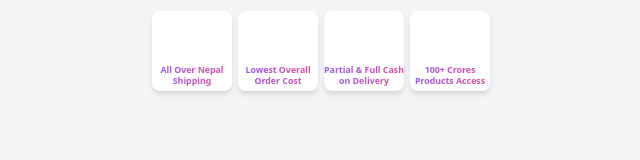
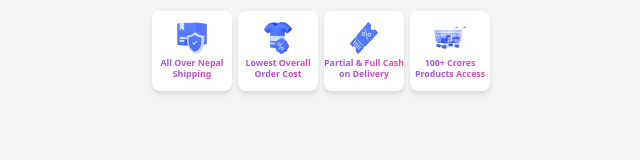
Before and after one commit to drimam/dnep, a plain HTML site: page container.html in a window 1280 px wide. Shown: the whole page, without its empty margins (319-959 px from the left). Drawn offline with nearby package versions, Linux system fonts and the light colour scheme.

Commit message:
Update container.html

```diff
--- a/container.html
+++ b/container.html
@@ -3,7 +3,7 @@
 <head>
     <meta charset="UTF-8">
     <meta name="viewport" content="width=device-width, initial-scale=1.0">
-    <title>Enhanced Square Containers with iframes</title>
+    <title>Enhanced Square Containers with Icons</title>
     <script src="https://cdn.tailwindcss.com"></script>
     <script>
         tailwind.config = {
@@ -14,8 +14,8 @@
                         'custom-hover': '0 10px 15px -3px rgba(0, 0, 0, 0.1), 0 4px 6px -2px rgba(0, 0, 0, 0.05)',
                     },
                     fontSize: {
-                        'xxs': '0.5rem', // Small font size
-                        'xs': '0.550rem', // Slightly larger than xxs
+                        'xxs': '0.5rem',
+                        'xs': '0.550rem',
                     },
                 }
             }
@@ -28,18 +28,17 @@
             -webkit-text-fill-color: transparent;
         }
 
-        /* Media query for desktop view (width > 600px) */
         @media (min-width: 600px) {
             .container-desktop {
-                width: 150px; /* Increase the size for desktop view */
+                width: 150px;
                 height: 150px;
             }
-            .iframe-desktop {
-                width: 60px; /* Increase iframe size */
+            .icon-desktop {
+                width: 60px;
                 height: 60px;
             }
             .text-desktop {
-                font-size: 0.75rem; /* Slightly increase text size */
+                font-size: 0.75rem;
             }
         }
     </style>
@@ -48,20 +47,28 @@
     <div class="container mx-auto py-2">
         <div class="flex flex-wrap justify-center items-center gap-2.4">
             <div class="w-20 h-20 bg-white rounded-lg shadow-custom p-0.6 flex flex-col items-center justify-between transition-all duration-300 ease-in-out hover:shadow-custom-hover hover:-translate-y-1 container-desktop" style="margin: 3px;">
-                <iframe class="w-8 h-8 iframe-desktop" src="" frameborder="0"></iframe>
-                <p class="text-center text-xs font-semibold leading-tight gradient-text pb-1 text-desktop">All Over Nepal Shipping</p>
+                <div class="flex flex-col items-center justify-center flex-grow">
+                    <img class="w-8 h-8 icon-desktop mb-1" src="https://drimam.github.io/dnep/Fdelivery.png" alt="All Over Nepal Shipping">
+                    <p class="text-center text-xs font-semibold leading-tight gradient-text text-desktop">All Over Nepal Shipping</p>
+                </div>
             </div>
             <div class="w-20 h-20 bg-white rounded-lg shadow-custom p-0.6 flex flex-col items-center justify-between transition-all duration-300 ease-in-out hover:shadow-custom-hover hover:-translate-y-1 container-desktop" style="margin: 3px;">
-                <iframe class="w-8 h-8 iframe-desktop" src="" frameborder="0"></iframe>
-                <p class="text-center text-xs font-semibold leading-tight gradient-text pb-1 text-desktop">Lowest Overall Order Cost</p>
+                <div class="flex flex-col items-center justify-center flex-grow">
+                    <img class="w-8 h-8 icon-desktop mb-1" src="https://drimam.github.io/dnep/locost.png" alt="Lowest Overall Order Cost">
+                    <p class="text-center text-xs font-semibold leading-tight gradient-text text-desktop">Lowest Overall Order Cost</p>
+                </div>
             </div>
             <div class="w-20 h-20 bg-white rounded-lg shadow-custom p-0.6 flex flex-col items-center justify-between transition-all duration-300 ease-in-out hover:shadow-custom-hover hover:-translate-y-1 container-desktop" style="margin: 3px;">
-                <iframe class="w-8 h-8 iframe-desktop" src="" frameborder="0"></iframe>
-                <p class="text-center text-xs font-semibold leading-tight gradient-text pb-1 text-desktop">Partial & Full Cash on Delivery</p>
+                <div class="flex flex-col items-center justify-center flex-grow">
+                    <img class="w-8 h-8 icon-desktop mb-1" src="https://drimam.github.io/dnep/pcash.png" alt="Partial & Full Cash on Delivery">
+                    <p class="text-center text-xs font-semibold leading-tight gradient-text text-desktop">Partial & Full Cash on Delivery</p>
+                </div>
             </div>
             <div class="w-20 h-20 bg-white rounded-lg shadow-custom p-0.6 flex flex-col items-center justify-between transition-all duration-300 ease-in-out hover:shadow-custom-hover hover:-translate-y-1 container-desktop" style="margin: 3px;">
-                <iframe class="w-8 h-8 iframe-desktop" src="" frameborder="0"></iframe>
-                <p class="text-center text-xs font-semibold leading-tight gradient-text pb-1 text-desktop">100+ Crores Products Access</p>
+                <div class="flex flex-col items-center justify-center flex-grow">
+                    <img class="w-8 h-8 icon-desktop mb-1" src="https://drimam.github.io/dnep/100crore.png" alt="100+ Crores Products Access">
+                    <p class="text-center text-xs font-semibold leading-tight gradient-text text-desktop">100+ Crores Products Access</p>
+                </div>
             </div>
         </div>
     </div>
```
